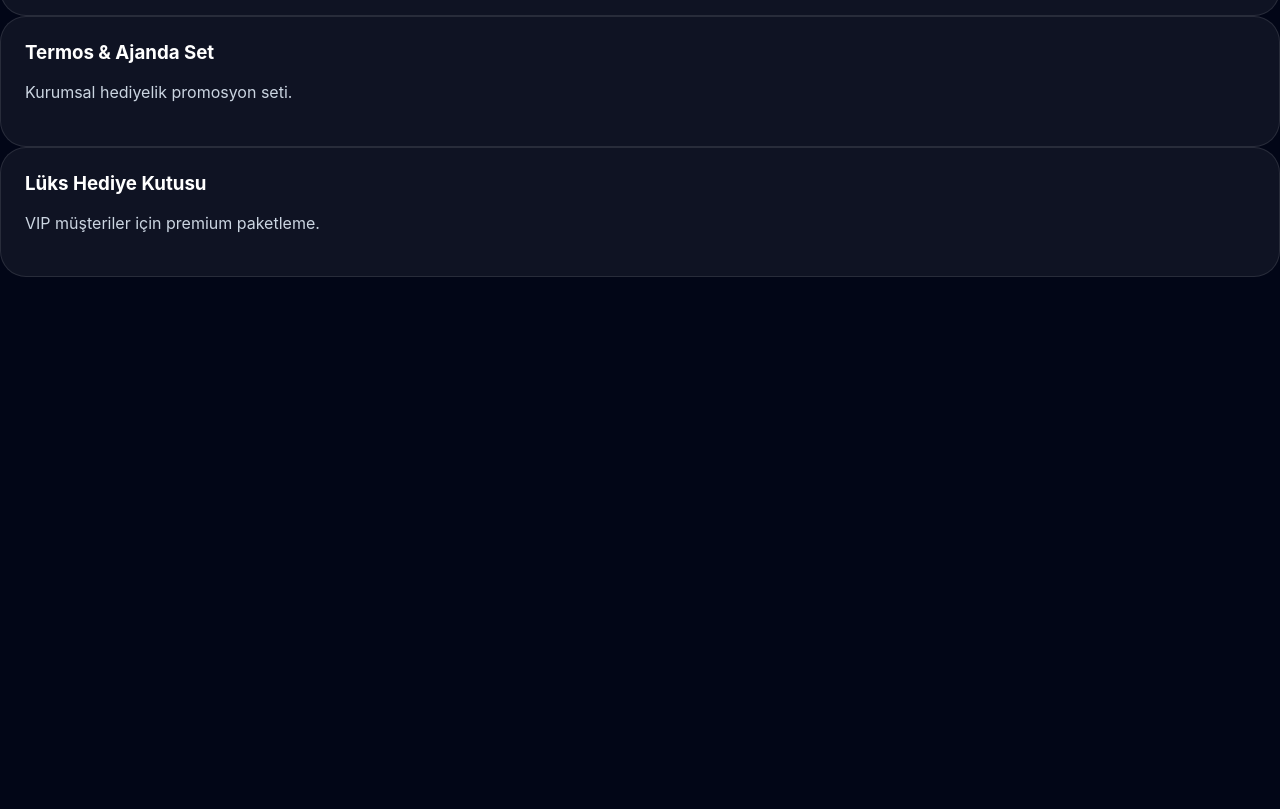
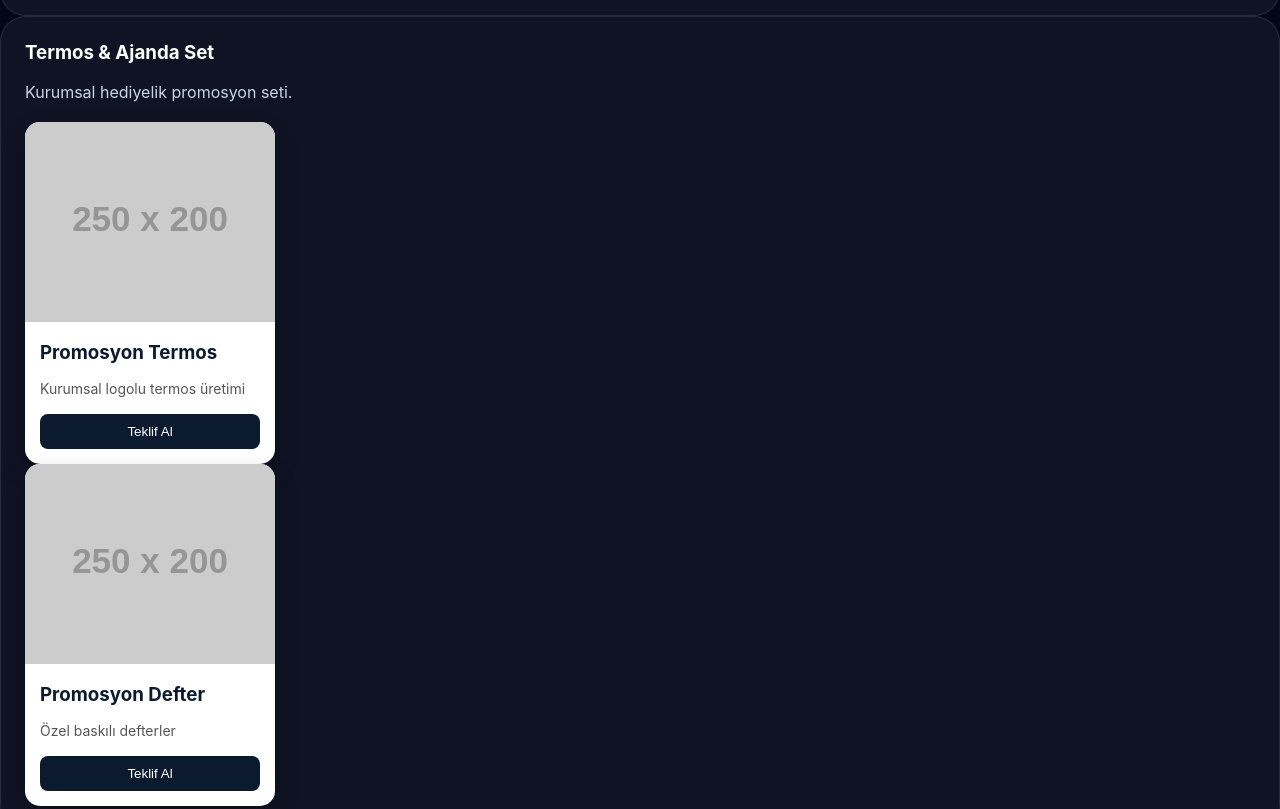
Before and after one commit to aykapromo/ayka-site, a website: page index.html in a window 1280 px wide. Shown: the part 3062-3871 px from the top of the page. Before the commit the page ends 3339 px from the top, so only its background shows below. Drawn offline with Linux system fonts and the light colour scheme; placeholder pictures from the web are drawn by us.

Commit message:
Update index.html

```diff
--- a/index.html
+++ b/index.html
@@ -36,7 +36,43 @@
 <div class="card">
   <h3>Termos & Ajanda Set</h3>
   <p>Kurumsal hediyelik promosyon seti.</p>
-</div>
+</divdiv style="display:flex; gap:20px; padding:40px; justify-content:center; flex-wrap:wrap; background:#0b1a2f;">  <div style="width:250px; background:white; border-radius:15px; overflow:hidden; box-shadow:0 10px 25px rgba(0,0,0,0.2);">    <img src="https://via.placeholder.com/250x200" style="width:100%;">    <div style="padding:15px;">      <h3 style="margin:0; color:#0b1a2f;">Promosyon Termos</h3>      <p style="font-size:14px; color:#555;">Kurumsal logolu termos üretimi</p>      <button style="width:100%; padding:10px; background:#0b1a2f; color:white; border:none; border-radius:8px;">        Teklif Al      </button>    </div>  </div>  <div style="width:250px; background:white; border-radius:15px; overflow:hidden; box-shadow:0 10px 25px rgba(0,0,0,0.2);">    <img src="https://via.placeholder.com/250x200" style="width:100%;">    <div style="padding:15px;">      <h3 style="margin:0; color:#0b1a2f;">Promosyon Defter</h3>      <p style="font-size:14px; color:#555;">Özel baskılı defterler</p>      <button style="width:100%; padding:10px; background:#0b1a2f; color:white; border:none; border-radius:8px;">        Teklif Al      </button>    </div>  </div></div>
+
+3️⃣ Kaydet
+Üstten:
+👉 Commit changes (değişiklikleri kaydet)
+
+4️⃣ Sonuç
+2-5 saniye sonra:
+👉 sitene git
+👉 (sağdaki link: vercel.app olan)
+🎯 Artık ürün kutuların olacak
+
+🔥 SONRAKİ ADIM (ÖNEMLİ)
+Bir sonraki level’da şunları yapacağız:
+
+
+Gerçek ürün fotoğrafı ekleme
+
+
+WhatsApp butonu bağlama
+
+
+“Teklif Al” → direkt sana mesaj atsın
+
+
+Siteyi lüks marka seviyesine çıkarma (AYKA PROMO tarzı)
+
+
+Otomatik ürün ekleme sistemi
+
+
+
+ŞİMDİ
+Bunu yap → sonucu bana at 👇
+(Ekran görüntüsü gönder)
+Sonra sana:
+👉 profesyonel satış sitesi haline getiriyorum
 
 <div class="card">
   <h3>Lüks Hediye Kutusu</h3>
```
